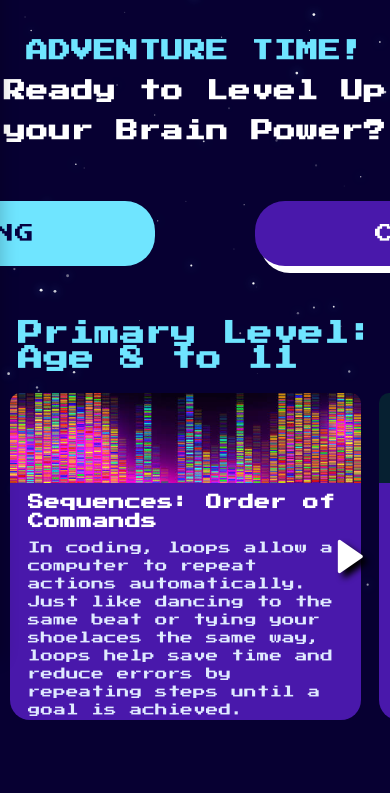
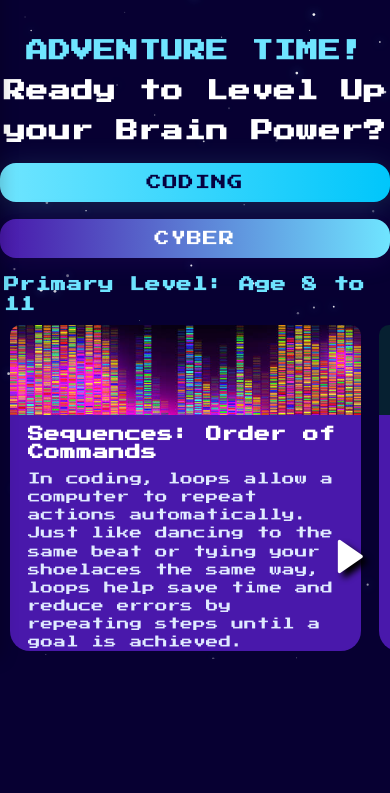
Before and after one commit to xtrnals/CyCode-Galaxy-Website, a plain HTML site: page lesson.html in a window 390 px wide. Shown: the part 185-978 px from the top of the page. Drawn offline with nearby package versions, Linux system fonts and the light colour scheme; a web font is replaced by a local one.

Commit message:
updated lessons page

```diff
--- a/lesson.css
+++ b/lesson.css
@@ -90,30 +90,64 @@ p, span, a, button,
     padding: 50px 0;
 }
 
-button{
-    background-color: #4918AB;
-    color: white;
+.nav-btn button,
+button.selected,
+button.unselected {
+    background: linear-gradient(90deg, #6FE5FF 0%, #4918AB 100%);
+    color: #fff;
     border: none;
-    padding: 23px 120px;
+    padding: 20px 60px;
     border-radius: 30px;
     cursor: pointer;
     font-family: "Bungee", sans-serif;
     letter-spacing: 1px;
     font-size: 19px;
     margin-bottom: 5px;
+    box-shadow: 0 4px 24px 0 rgba(79, 24, 171, 0.18), 0 2px 8px 0 rgba(0,0,0,0.10);
+    transition:
+        transform 0.18s cubic-bezier(.4,2,.6,1),
+        box-shadow 0.18s cubic-bezier(.4,2,.6,1),
+        background 0.3s;
+    outline: none;
+    position: relative;
+    z-index: 1;
+    overflow: hidden;
 }
 
-.unselected{
-    background-color: #4918AB;
-    color: white;
-    box-shadow: 5px 7px 0 0 white;
+.nav-btn button.selected {
+    background: linear-gradient(90deg, #6FE5FF 0%, #00C6FB 100%);
+    color: #060140;
+    box-shadow: 0 6px 32px 0 rgba(111,229,255,0.18), 0 2px 8px 0 rgba(0,0,0,0.10);
 }
 
-.selected{
-    background-color: #6FE5FF;
+.nav-btn button.unselected {
+    background: linear-gradient(90deg, #4918AB 0%, #6FE5FF 100%);
+    color: #fff;
+}
+
+.nav-btn button:hover,
+.nav-btn button:focus {
+    transform: scale(1.06);
+    box-shadow: 0 8px 32px 0 rgba(111,229,255,0.25), 0 2px 16px 0 rgba(73,24,171,0.15);
+    background: linear-gradient(90deg, #6FE5FF 0%, #00C6FB 100%);
     color: #060140;
 }
 
+@media (max-width: 900px) {
+    .nav-btn button {
+        padding: 16px 32px;
+        font-size: 1rem;
+        border-radius: 20px;
+    }
+}
+@media (max-width: 600px) {
+    .nav-btn button {
+        width: 100%;
+        padding: 12px 0;
+        font-size: 0.95rem;
+        border-radius: 16px;
+    }
+}
 
 .Level{
     margin-left: 60px;
@@ -196,8 +230,14 @@ button{
 /* Responsive adjustments for card text */
 @media (max-width: 900px) {
     .Level {
-        margin-left: 18px;
-        margin-bottom: 22px;
+        margin-left: 10px;
+        margin-bottom: 14px;
+    }
+    .Level h1 {
+        font-size: 1.1rem;
+        line-height: 1.4;
+        word-break: break-word;
+        text-align: left;
     }
     .container {
         padding-left: 10px;
@@ -218,6 +258,50 @@ button{
     }
     .card-box .text-box p {
         font-size: 0.78rem;
+    }
+    .Level {
+        margin-left: 8px;
+        margin-bottom: 10px;
+    }
+    .Level h1 {
+        font-size: 1.1rem;
+        line-height: 1.4;
+        word-break: break-word;
+        text-align: left;
+    }
+    .nav-btn {
+        gap: 30px;
+        padding: 24px 0;
+        flex-direction: row;
+    }
+    .nav-btn button {
+        padding: 16px 32px;
+        font-size: 1rem;
+        border-radius: 20px;
+    }
+}
+
+@media (max-width: 600px) {
+    .Level {
+        margin-left: 4px;
+        margin-bottom: 10px;
+    }
+    .Level h1 {
+        font-size: 0.95rem;
+        line-height: 1.3;
+        text-align: left;
+    }
+    .nav-btn {
+        flex-direction: column;
+        gap: 12px;
+        padding: 12px 0;
+        align-items: stretch;
+    }
+    .nav-btn button {
+        width: 100%;
+        padding: 12px 0;
+        font-size: 0.95rem;
+        border-radius: 16px;
     }
 }
 
```
